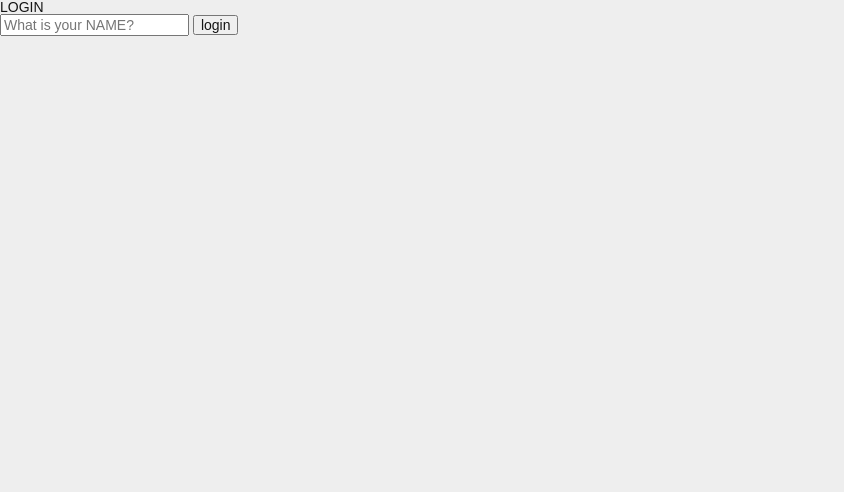
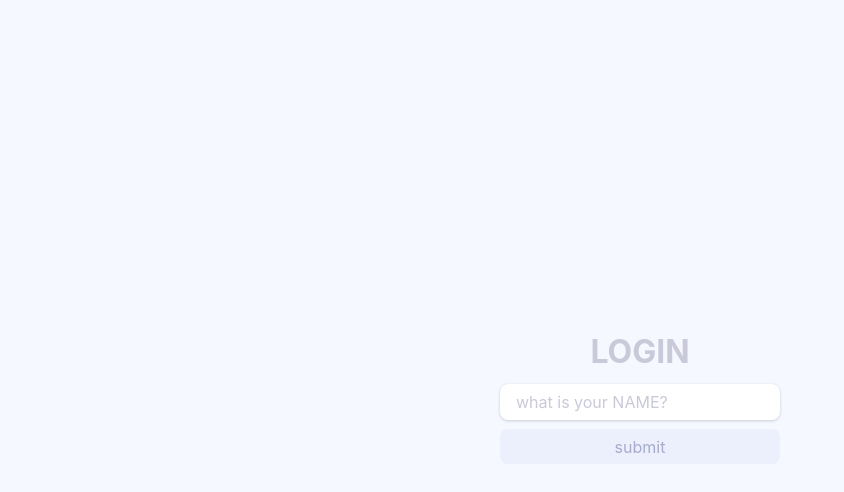
Before and after one commit to guiyomi98/Vanilla, a plain HTML site: page index.html in a window 1280 px wide. Shown: the whole page, without its empty margins (0-844 px from the left). Drawn offline with Linux system fonts and the light colour scheme.

Commit message:
스타일 추가

```diff
--- a/index.html
+++ b/index.html
@@ -5,19 +5,34 @@
     <meta http-equiv="X-UA-Compatible" content="IE=edge">
     <meta name="viewport" content="width=device-width, initial-scale=1.0">
     <link rel="stylesheet" href="style.css">
-    <title>login</title>
+    <title>로그인 | 자바스크립트 연습</title>
 </head>
 <body>
-    <section class="page" id="pgLogin">
-        <h1>LOGIN</h1>
-        <form id="formLogin">
-            <input type="text" placeholder="What is your NAME?" />
-            <input type="submit" value="login" />
+<article class="wrapper">
+    <!-- Login -->
+    <section class="section" id="pgLogin">
+        <h1 class="title">LOGIN</h1>
+        <form class="form" id="formLogin">
+            <p class="feild">
+                <input class="input" type="text" placeholder="what is your NAME?" maxlength="20" />
+            </p>
+            <button class="btn" type="submit" disabled>
+                <!-- <svg viewBox="0 0 16 16">
+                    <circle stroke-opacity=".1" cx="8" cy="8" r="6"></circle>
+                    <circle class="load" cx="8" cy="8" r="6"></circle>
+                </svg> -->
+                <span>submit</span>
+            </button>
         </form>
     </section>
-    <section class="page" id="pgIndex" aria-hidden="true">
-        <h2>Hi!👋<span id="greeting">THERE</span></h2>
+    <!-- //Login -->
+
+    <!-- Index -->
+    <section class="section" id="pgIndex" aria-hidden="true">
+        <h2 class="sub_title">Hi!👋<span class="user" id="greeting">THERE</span></h2>
     </section>
-    <script src="app.js"></script>
+    <!-- //Index -->
+</article>
+<script src="app.js"></script>
 </body>
 </html>
--- a/style.css
+++ b/style.css
@@ -100,27 +100,143 @@ a {
 caption {
     display: none;
 }
+input[type="text"] {
+    -webkit-appearance: none;
+    border: 0;
+    outline: 0;
+}
+*:disabled {
+    cursor: not-allowed;
+}
+/* defualt */
 :root {
     --black-color: #141414;
+    --gray-color: #cdcdcd;
     --second-gray-color: #eee;
     --primary-color: #009ce0;
+    --primary-dark: #362A89;
     --secondary-color: #858585;
+    --background: #F6F8FF;
+    --text-color: #818190;
+    --border-default: #D0D0DF;
+    --border-active: #3D6DF9;
+    --shadow-default: rgba(32, 32, 72, .2);
+    --shadow-active: rgba(61, 109, 249, .25);
+    --placeholder-color: #C9C9D9;
+    --placeholder-color-hover: #BABAC9;
+    --close: #818190;
+    --close-light: #BABAC9;
+    --close-background: #F1F1FA;
+
+    --white: #fff;
+    --grey-light: #A6ACCD;
+    --pale: #ECEFFC;
 }
 html {
     width: 100%;
-    min-height: 100%;
+    height: 100%;
     -ms-text-size-adjust: none;
     -webkit-text-size-adjust: none;
 }
 body {
+    position: relative;
     width: 100%;
-    font-family: Arial, sans-serif;
-    font-size: 14px;
-    font-weight: 400;
+    height: 100%;
+    font-family: "Inter", Arial, Helvetica, sans-serif;
     line-height: 1;
     color: var(--black-color);
-    background-color: var(--second-gray-color);
     -webkit-font-smoothing: antialiased;
+    overflow-x: hidden;
+}
+/* layout */
+.wrapper {
+    position: absolute;
+    top: 0;
+    left: 0;
+    display: flex;
+    justify-content: center;
+    align-items: center;
+    width: 100%;
+    height: 100%;
+    background-color: var(--background);
+}
+.section .title {
+    text-align: center;
+    font-size: 2rem;
+    font-weight: bold;
+    color: var(--placeholder-color);
+    margin-bottom: 1rem;
+}
+.section .sub_title {
+    text-align: center;
+    font-size: 1.6rem;
+    font-weight: bold;
+    color: var(--gray-color);
+}
+.form .btn {
+    position: relative;
+    width: 100%;
+    color: #fff;
+    padding: .6rem 0;
+    border-radius: 8px;
+    background: var(--primary-dark);
+    /* transition: color 0.3s, background 0.3s; */
+}
+.form .btn:disabled {
+    color: var(--grey-light);
+    background-color: var(--pale);
+}
+.feild + .btn {
+    margin-top: .6rem;
+}
+.section .user {
+    color: var(--black-color);
+}
+
+/* components */
+.feild {
+    position: relative;
+    display: flex;
+    align-items: center;
+    width: 100%;
+    border-radius: 8px;
+    background: var(--white);
+    box-shadow: inset 0 0 0 var(--border-width, 1px) var(--border, var(--border-default)), 0 1px 3px var(--shadow, var(--shadow-default));
+    transition: box-shadow .2s;
+    overflow: hidden;
+    --clear-x: 0px;
+    --clear-swipe-left: 0px;
+    --clear-swipe-x: 0;
+    --clear-swipe: 0px;
+    --clear-scale: 0;
+    --clear-rotate: 0deg;
+    --clear-opacity: 0;
+    --clear-arrow-o: 1;
+    --clear-arrow-x: 0px;
+    --clear-arrow-y: 0px;
+    --clear-arrow-offset: 4px;
+    --clear-arrow-offset-second: 4px;
+    --clear-line-array: 8.5px;
+    --clear-line-offset: 27px;
+    --clear-long-array: 8.5px;
+    --clear-long-offset: 24px;
+}
+.feild .input {
+    width: 100%;
+    color: var(--text-color);
+    padding: .5rem 1rem;
+}
+.feild .input::placeholder {
+    color: var(--placeholder-color);
+    transition: color .2s;
+}
+.feild .input:focus-within {
+    --border-width: 1.5px;
+    --border: var(--border-active);
+    --shadow: var(--shadow-active);
+}
+.feild:hover .input::placeholder {
+    color: var(--placeholder-color-hover);
 }
 
 /* Utility classes */
```
